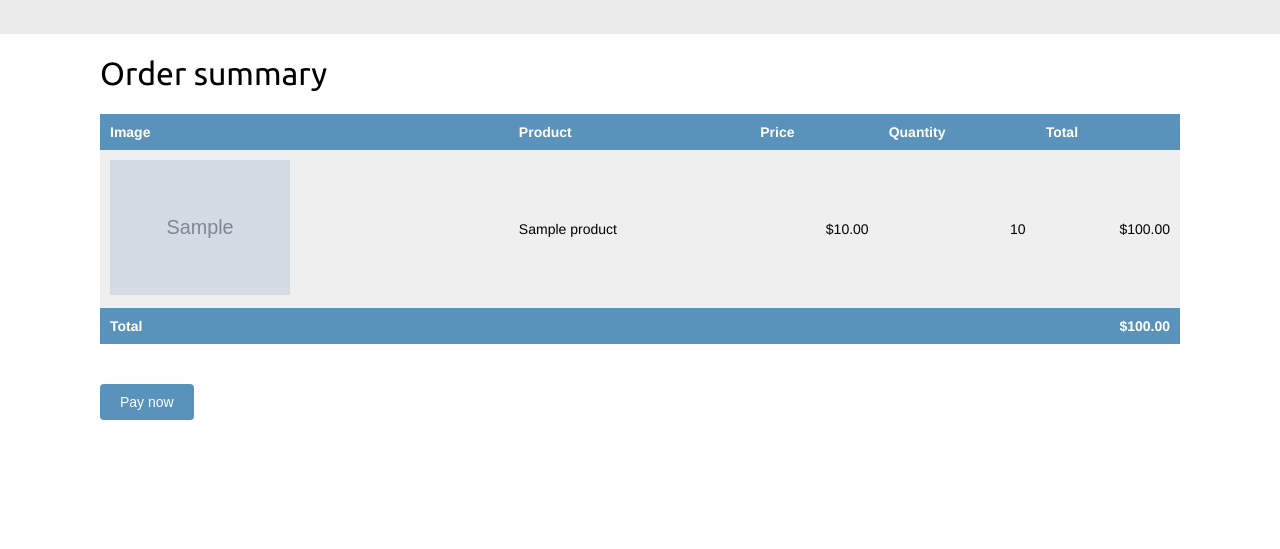
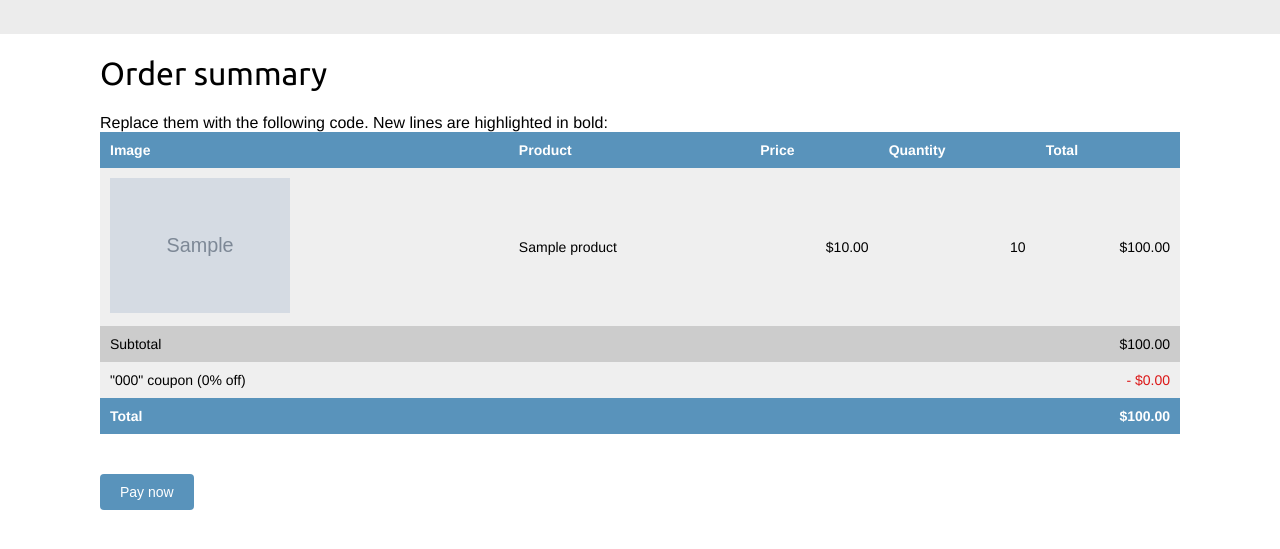
Before and after one commit to sviatoslavadamiv/online-shop-django, a Django app: template myshop/payment/templates/payment/process.html in a window 1280 px wide. Shown: the part 46-595 px from the top of the page. Run offline with Django 5.2, Linux system fonts and the light colour scheme; the template is opened without the code that fills it: values that come from a table or form of the project are taken from there, others are empty; tables that the repository leaves empty hold one stand-in row (values such as "Sample post"); grey boxes marked "Sample" are stand-in pictures; parts of the project's set-up code (start-up, migrations or seed data) failed here and were passed over.

Commit message:
Coupon functionality added to orders

```diff
--- a/myshop/orders/models.py
+++ b/myshop/orders/models.py
@@ -1,5 +1,8 @@
 from django.conf import settings
 from django.db import models
+from decimal import Decimal
+from django.core.validators import MaxValueValidator, MinValueValidator
+from coupons.models import Coupon
 
 class Order(models.Model):
     first_name = models.CharField(max_length=50)
@@ -12,6 +15,17 @@ class Order(models.Model):
     updated = models.DateTimeField(auto_now=True)
     paid = models.BooleanField(default=False)
     stripe_id = models.CharField(max_length=250, blank=True)
+    coupon = models.ForeignKey(
+        Coupon,
+        related_name="orders",
+        null=True,
+        blank=True,
+        on_delete=models.SET_NULL
+    )
+    discount = models.IntegerField(
+        default=0,
+        validators=[MinValueValidator(0), MaxValueValidator(100)]
+    )
 
     class Meta:
         ordering = ['-created']
@@ -23,7 +37,8 @@ class Order(models.Model):
         return f'Order {self.id}'
 
     def get_total_cost(self):
-        return sum(item.get_cost() for item in self.items.all())
+        total_cost = self.get_total_cost_before_discount()
+        return total_cost - self.get_discount()
 
     def get_stripe_url(self):
         if not self.stripe_id:
@@ -36,6 +51,15 @@ class Order(models.Model):
             # Stripe path for real payments
             path = '/'
         return f'https://dashboard.stripe.com{path}payments/{self.stripe_id}'
+
+    def get_total_cost_before_discount(self):
+        return sum(item.get_cost() for item in self.items.all())
+
+    def get_discount(self):
+        total_cost = self.get_total_cost_before_discount()
+        if self.discount:
+            return total_cost * (self.discount / Decimal(100))
+        return Decimal(0)
 
 
 class OrderItem(models.Model):
--- a/myshop/orders/views.py
+++ b/myshop/orders/views.py
@@ -16,7 +16,11 @@ def order_create(request):
     if request.method == 'POST':
         form = OrderCreateForm(request.POST)
         if form.is_valid():
-            order = form.save()
+            order = form.save(commit=False)
+            if cart.coupon:
+                order.coupon = cart.coupon
+                order.discount = cart.coupon.discount
+            order.save()
             for item in cart:
                 OrderItem.objects.create(
                     order=order,
--- a/myshop/payment/templates/payment/process.html
+++ b/myshop/payment/templates/payment/process.html
@@ -19,7 +19,8 @@
         {% for item in order.items.all %}
             <tr class="row{% cycle "1" "2" %}">
                 <td>
-                        <img src="{% if item.product.image %}{{ item.product.image.url }}{% else %}{% static "img/no_image.png" %}{% endif %}">
+                    <img src="
+                            {% if item.product.image %}{{ item.product.image.url }}{% else %}{% static "img/no_image.png" %}{% endif %}">
                 </td>
                 <td>{{ item.product.name }}</td>
                 <td class="num">${{ item.price }}</td>
@@ -27,6 +28,26 @@
                 <td class="num">${{ item.get_cost }}</td>
             </tr>
         {% endfor %}
+        Replace them with the following code. New lines are highlighted in bold:
+        {% if order.coupon %}
+            <tr class="subtotal">
+                <td>Subtotal</td>
+                <td colspan="3"></td>
+                <td class="num">
+                    ${{ order.get_total_cost_before_discount|floatformat:2 }}
+                </td>
+            </tr>
+            <tr>
+                <td>
+                    "{{ order.coupon.code }}" coupon
+                    ({{ order.discount }}% off)
+                </td>
+                <td colspan="3"></td>
+                <td class="num neg">
+                    - ${{ order.get_discount|floatformat:2 }}
+                </td>
+            </tr>
+        {% endif %}
         <tr class="total">
             <td colspan="4">Total</td>
             <td class="num">${{ order.get_total_cost }}</td>
```
Also changed, not shown: myshop/orders/migrations/0003_order_coupon_order_discount.py (added). Lines whose indentation alone changed are shown as unchanged.
